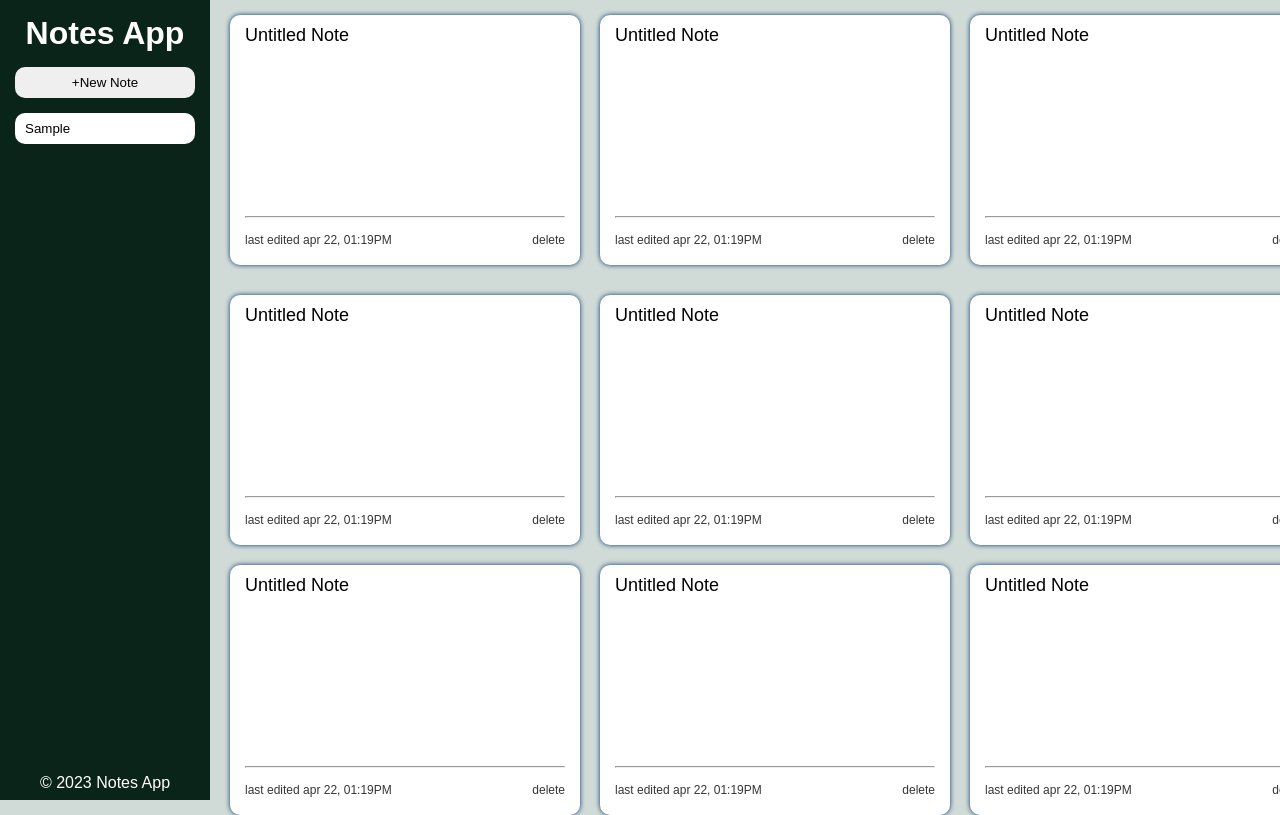
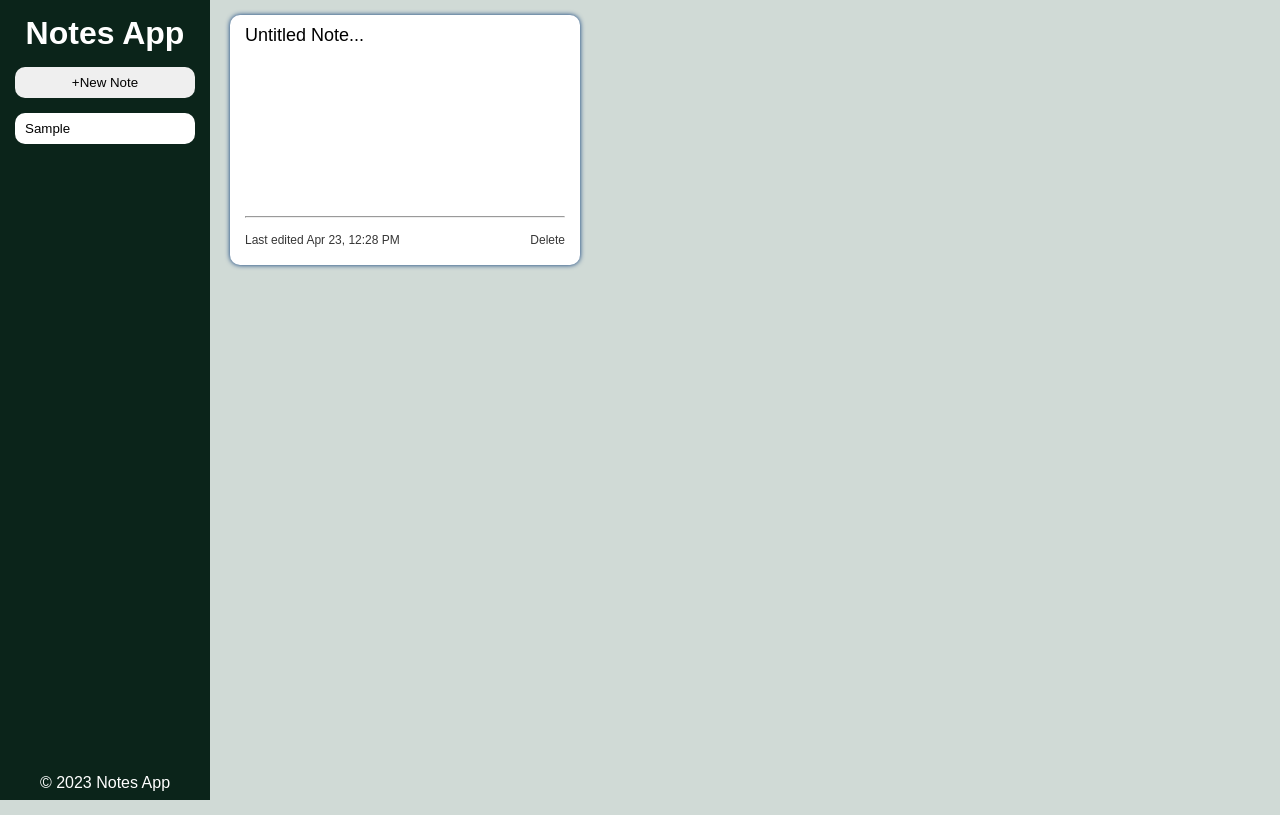
Before and after one commit to Dhirajkumar908/Notes_app_-js-, a plain HTML site: page index.html in a window 1280 px wide. Both pictures are taken after typing "Sample" into the empty fields and a click on the button "+New Note". Shown: the top 815 px of the page. Drawn offline with Linux system fonts and the light colour scheme.

Commit message:
Added function to add new notes and delete or update

```diff
--- a/index.html
+++ b/index.html
@@ -9,26 +9,16 @@
 <body>
     <header class="sidebar">
         <h1>Notes App</h1>
-        <button class="addNote">+New Note</button>
+        <button class="addNote" onclick="AddNotes()">+New Note</button>
         <input class="searchNote" type="text" placeholder="Search note">
         <footer >
             <p>&copy; 2023 Notes App</p>
         </footer>
     </header>
-    <main class="main">
+    <main class="main" id="notesGrid">
         <!-- Main content goes here -->
-         <div class="card">
-            <div class="notes">
-                <input class="note-tile" type="text" value="Untitled Note">
-                <textarea class="note-description" name="" id=""></textarea>
-                <hr>
-                <div class="note-footer">
-                    <p>last edited <span class="createAt">apr 22, 01:19PM</span></p>
-                    <button class="delete">delete</button>
-                </div>
-            </div>
-         </div>
-         <div class="card">
+
+         <!-- <div class="card">
             <div class="notes">
                 <input class="note-tile" type="text" value="Untitled Note">
                 <textarea class="note-description" name="" id=""></textarea>
@@ -115,7 +105,7 @@
                     <button>delete</button>
                 </div>
             </div>
-         </div>
+         </div> -->
     </main>
 
     <script src="script.js"></script>
--- a/script.js
+++ b/script.js
@@ -1,29 +1,93 @@
-const noteContainer=document.querySelector('.main')
-const noteTitle=document.querySelector('.note-tile')
-const notesDesc=document.querySelector('.note-description')
-const createAt=document.querySelector('.createAt')
-const deleteBtn=document.querySelector('.delete')
+const noteContainer = document.querySelector(".main");
+const noteTitle = document.querySelector(".note-tile");
+const notesDesc = document.querySelector(".note-description");
+const createAt = document.querySelector(".createAt");
+const deleteBtn = document.querySelector(".delete");
 
-const notes=JSON.parse(localStorage.getItem("notes")) || [];
+const notes = JSON.parse(localStorage.getItem("notes")) || [];
 
-function formateDate(date){
-    return new Date(date).toLocaleDateString("en-US", {
-        month:"short",
-        day:"numeric",
-        hour:"2-digit",
-        minute:"2-digit"
-    })
+function formateDate(date) {
+  return new Date(date).toLocaleDateString("en-US", {
+    month: "short",
+    day: "numeric",
+    hour: "2-digit",
+    minute: "2-digit",
+  });
 }
 
-const date=Date.now()
-console.log(formateDate(date));
+function saveNote() {
+  console.log(notes);
 
-function AddNotes(){
-    const note={
-        id:Date.now(),
-        title:"Untitle Note",
-        content:"",
-        date:new Date().toISOString()
-    };
-    notes.unshift(note)
+  localStorage.setItem("notes", JSON.stringify(notes));
 }
+
+function AddNotes() {
+  const note = {
+    id: Date.now(),
+    title: "Untitled Note...",
+    content: "",
+    date: new Date().toISOString(),
+  };
+  notes.unshift(note);
+  saveNote();
+  RenderNotes();
+  document.querySelector(`#note-${note.id} .note-tile`).focus()
+}
+
+function RenderNotes() {
+  if (notes.length === 0) {
+    console.log("no notes");
+    noteContainer.innerHTML = `
+         <div>
+            <h3>No Notes yet </h3>
+            <p>Click the "new notes" button to create you first note!</p>
+        </div>
+        `;
+    return;
+  }
+  noteContainer.innerHTML=""
+
+  notes.forEach((note,inx) => {
+    console.log(inx,note.id);
+
+    const item=document.createElement("div")
+    item.id=`note-${note.id}`
+    item.innerHTML= `
+     <div class="card" id="${note.id}">
+            <div class="notes">
+                <input class="note-tile" type="text" value="${note.title}" onchange="updateNote(${note.id}, this.value, this.nextElementSibling.value)">
+                <textarea class="note-description" name="" id="" onchange="updateNote(${note.id}, this.previousElementSibling.value, this.value)"></textarea>
+                <hr>
+                <div class="note-footer">
+                    <p>Last edited <span class="createAt">${formateDate( note.date)}</span></p>
+                    <button class="delete" onclick={deleteNote(${inx})}>Delete</button>
+                </div>
+            </div>
+         </div>
+    `;
+    noteContainer.appendChild(item);
+  });
+
+}
+
+function updateNote(id, title, description){
+   const note= notes.find((note)=>note.id===id)
+   console.log(note);
+   if(note){
+    note.title=title;
+    note.content=description;
+    note.date=new Date().toISOString();
+    saveNote()
+    console.log(note);
+   }
+}
+
+
+function deleteNote(id){
+    console.log(notes[id]);
+    notes.pop(notes[id])
+    saveNote();
+    RenderNotes();
+}
+
+RenderNotes();
```
